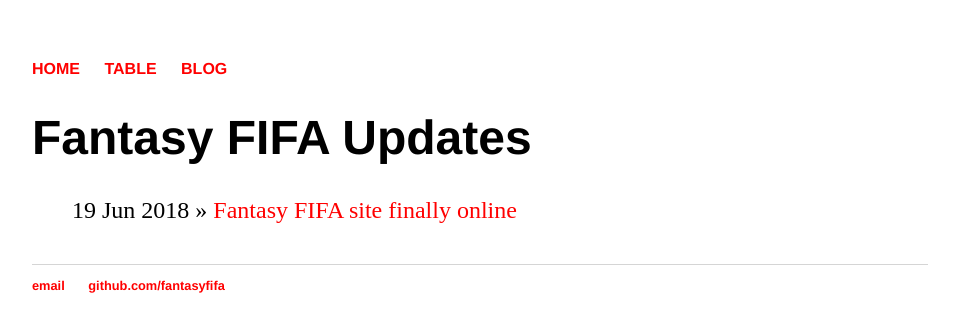
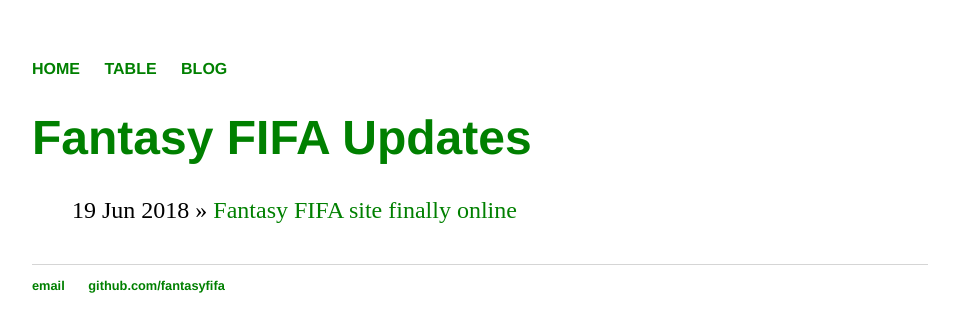
Before and after one commit to fantasyeuro/fantasyeuro.github.io, a Jekyll site: the page built from blog/index.html, in a window 1280 px wide. Shown: the top 332 px of the page, without its empty margins (160-1119 px from the left). Built offline with Jekyll 4.4.1, drawn with Linux system fonts in a browser that asks for light colours.

Commit message:
Update main.css

```diff
--- a/css/main.css
+++ b/css/main.css
@@ -15,10 +15,11 @@
 }
 a {
     text-decoration: none;
-    color: red;
+    color: green;
 }
 h1 {
     font-size: 3em;
+    color: green;
     font-family:'Helvetica', 'Arial', 'Sans-Serif';
 }
 p {
@@ -28,7 +29,7 @@
 }
 h2{
     font-size: 3em;
-    color: red;
+    color: green;
 }
 footer {
     border-top: 1px solid #d5d5d5;
```
